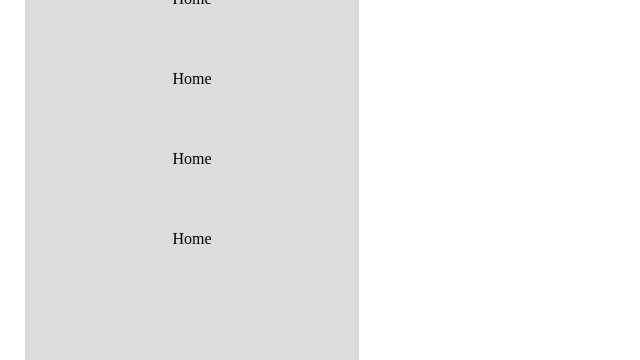
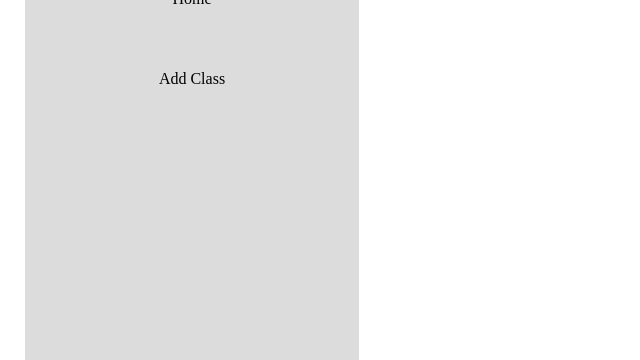
Before and after one commit to n2ai/coursesManagement, a React (Vite) app in the folder app-FE/: page /profile in a window 1280 px wide. Shown: the part 250-610 px from the top of the page, without its empty margins (0-640 px from the left). Built offline with nearby package versions, Linux system fonts and the light colour scheme; no server answers; some icons are missing.

Commit message:
Meet some bugs on url directing

```diff
--- a/app-FE/src/components/NavigationBar.tsx
+++ b/app-FE/src/components/NavigationBar.tsx
@@ -15,12 +15,14 @@ const NavigationBar:React.FC = ()=>{
 
 
     const currentUrl = window.location.href;
-    const urlArray = currentUrl.split('/')
+    const urlArray = currentUrl.split('/');
     const generateUrl = (item:string):string=>{
-        return `${urlArray[0]}//${urlArray[2]}/${urlArray[3]}/${item}/${urlArray[4]}`
+        return `${urlArray[0]}//${urlArray[2]}/${urlArray[3]}/${item}/${urlArray[4]}`;
     }
 
-    console.log(generateUrl('addClass'))
+    const homeUrl = generateUrl('');
+    const addClassUrl = generateUrl('addClass');
+
 
     return(
         <div className="navBar-main">
@@ -28,17 +30,14 @@ const NavigationBar:React.FC = ()=>{
                 <div className="navBar-media">
 
                 </div>
-                <Link className="navBar-link" to=''>Home</Link>
-                <Link className="navBar-link" to=''>Home</Link>
-                <Link className="navBar-link" to=''>Home</Link>
-                <Link className="navBar-link" to=''>Home</Link>
+                <Link className="navBar-link" to={'/'}>Home</Link>
+                <Link className="navBar-link" to={addClassUrl}>Add Class</Link>
                 <Icon onClick={handleClick} className="navBar-hamburger" icon="ci:hamburger-md" width="2.5rem" height="2.5rem" />
             </div>
             { openNavBar && <div className="navBar-extended">
                 <Link className="navBar-extended-link" to=''>Home</Link>
                 <Link className="navBar-extended-link" to=''>Home</Link>
-                <Link className="navBar-extended-link" to=''>Home</Link>
-                <Link className="navBar-extended-link" to=''>Home</Link>
+
             </div>}
         </div>
 
```
